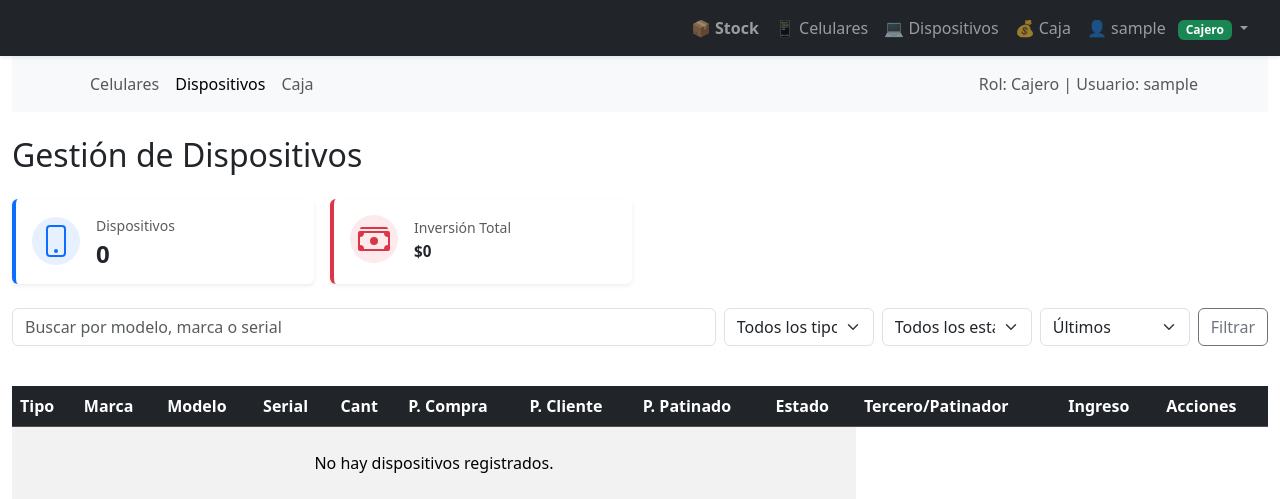
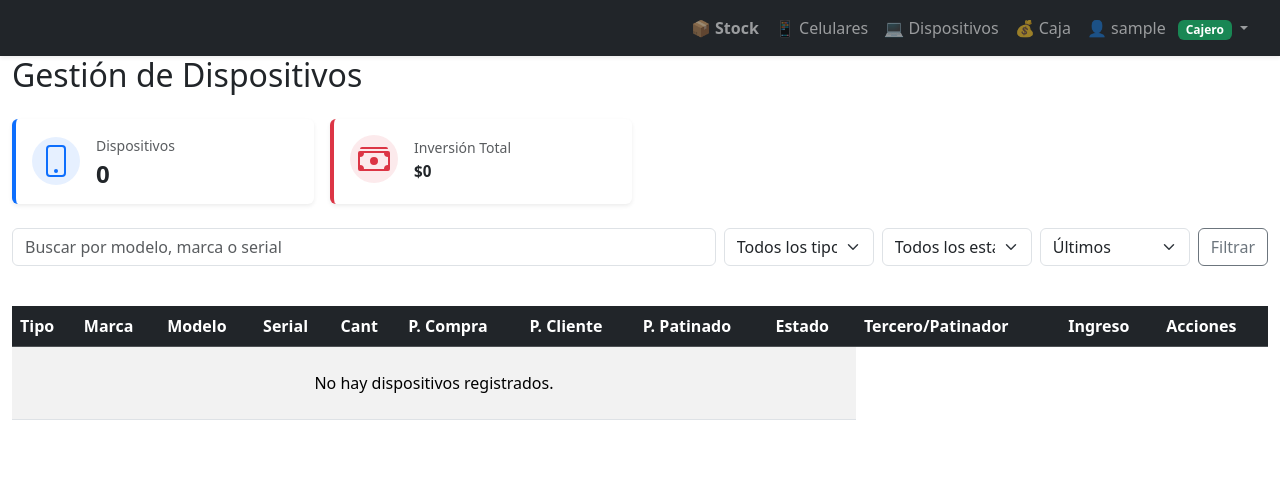
Before and after one commit to 0alexis/cellstore, a Flask app: page /dispositivos in a window 1280 px wide. Shown: the top 499 px of the page. Run offline with Flask 3, Linux system fonts and the light colour scheme; the visitor is signed in with stand-in values (Sample User, id 1); data that the repository does not hold is empty; some libraries are stand-ins or nearby versions.

Commit message:
cambios aprobados para main

```diff
--- a/app_new/templates/inventario/dispositivos.html
+++ b/app_new/templates/inventario/dispositivos.html
@@ -1,16 +1,6 @@
 {% extends "base.html" %}
 {% block page_content %}
 <!-- Navegación -->
-<nav class="navbar navbar-expand-lg navbar-light bg-light mb-4">
-    <div class="container">
-        <ul class="navbar-nav me-auto">
-            <li class="nav-item"><a class="nav-link" href="{{ url_for('index') }}">Celulares</a></li>
-            <li class="nav-item"><a class="nav-link active" href="{{ url_for('dispositivos') }}">Dispositivos</a></li>
-            <li class="nav-item"><a class="nav-link" href="{{ url_for('caja') }}">Caja</a></li>
-        </ul>
-        <span class="navbar-text">Rol: {{ user.role }} | Usuario: {{ user.username }}</span>
-    </div>
-</nav>
 
 <h2 class="mb-4">Gestión de Dispositivos</h2>
 
--- a/run.py
+++ b/run.py
@@ -27,7 +27,7 @@ def main():
 
     # Obtener configuración desde .env
     host = os.getenv('HOST', '0.0.0.0')
-    port = int(os.getenv('PORT', 5000))
+    port = int(os.getenv('PORT', 5001))
     debug = os.getenv('DEBUG', 'False').lower() in ('true', '1', 'yes')
     env = os.getenv('FLASK_ENV', 'development')
 
```
Also changed, not shown: app_new/templates/caja/caja.html (+0 -9 lines).
